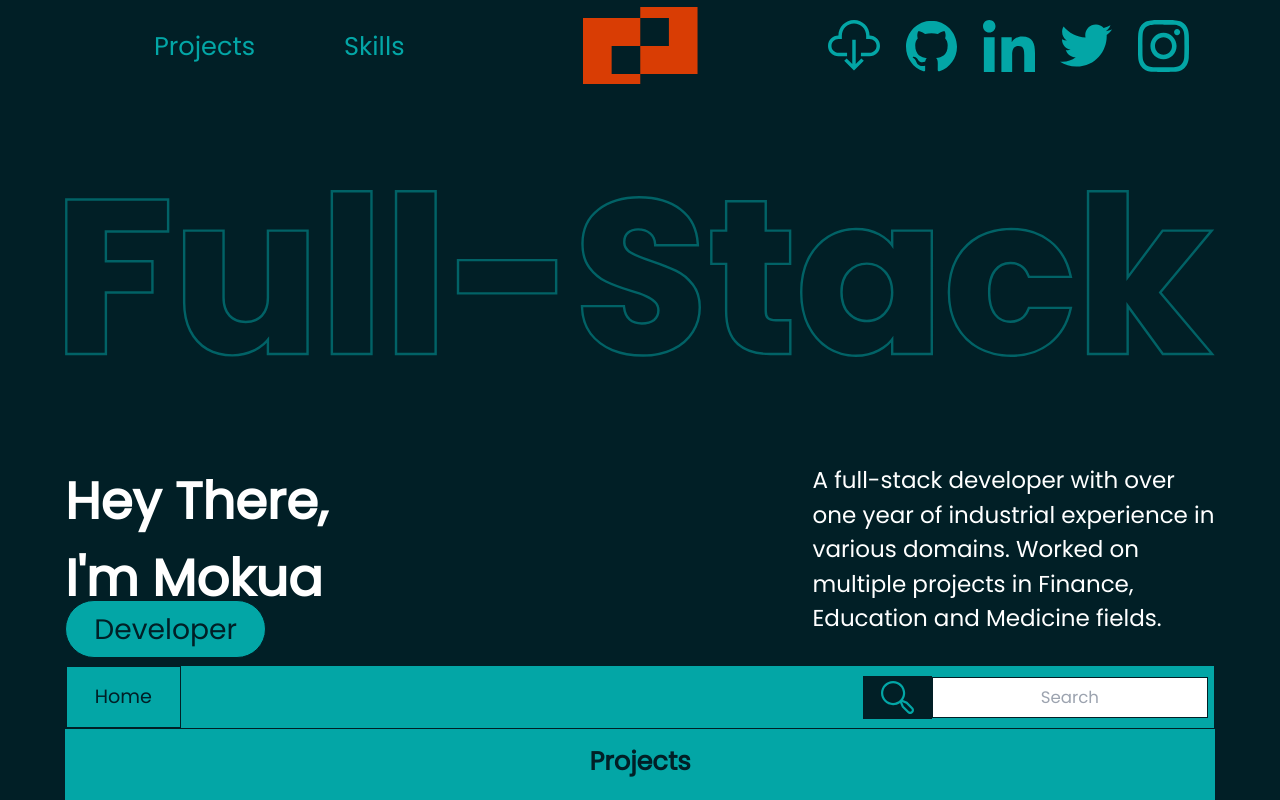
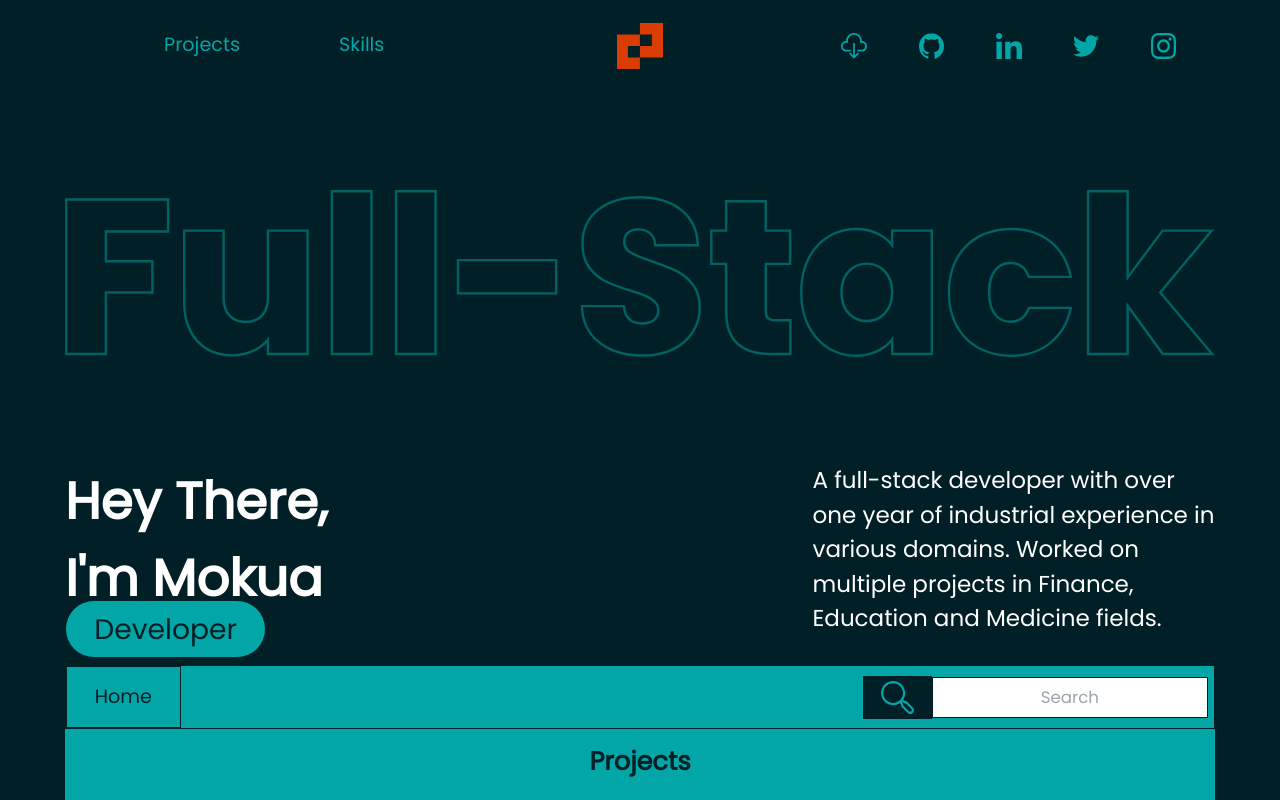
Before and after one commit to MokuaEnock/moku, a React (Create React App) app: page / in a window 1280 px wide. Shown: the top 800 px of the page. Built offline with nearby package versions, Linux system fonts and the light colour scheme.

Commit message:
style the main logo

```diff
--- a/src/components/landing/landing.css
+++ b/src/components/landing/landing.css
@@ -25,11 +25,15 @@ main a {
 #sects {
     width: 45%;
     height: 100%;
-    font-size: 2vw;
+    font-size: 1.5vw;
     display: flex;
     flex-direction: row;
     align-items: center;
     justify-content: space-evenly;
+}
+
+#sects>*:hover {
+    text-decoration: underline;
 }
 
 #logo {
@@ -43,8 +47,8 @@ main a {
 }
 
 #logo>img {
-    width: 100%;
-    height: 100%;
+    width: 40%;
+    height: 60%;
     object-fit: cover;
 }
 
@@ -69,7 +73,7 @@ main a {
 }
 
 #socials>a>img {
-    width: 100%;
+    width: 50%;
 }
 
 .banner {
--- a/src/components/landing/landing.js
+++ b/src/components/landing/landing.js
@@ -18,14 +18,15 @@ export default function Landing() {
           <Link to="/blog"></Link>
           {/* <a href="#">About</a> */}
         </div>
-        <div id="logo">
+
+        <Link id="logo">
           <img src={logo} alt="logo" />
-        </div>
+        </Link>
+
         <div id="socials">
           <a href="#">
             <img src={download} alt="download" />
           </a>
-
           <a href="#">
             <img src={github} alt="github" />
           </a>
```
